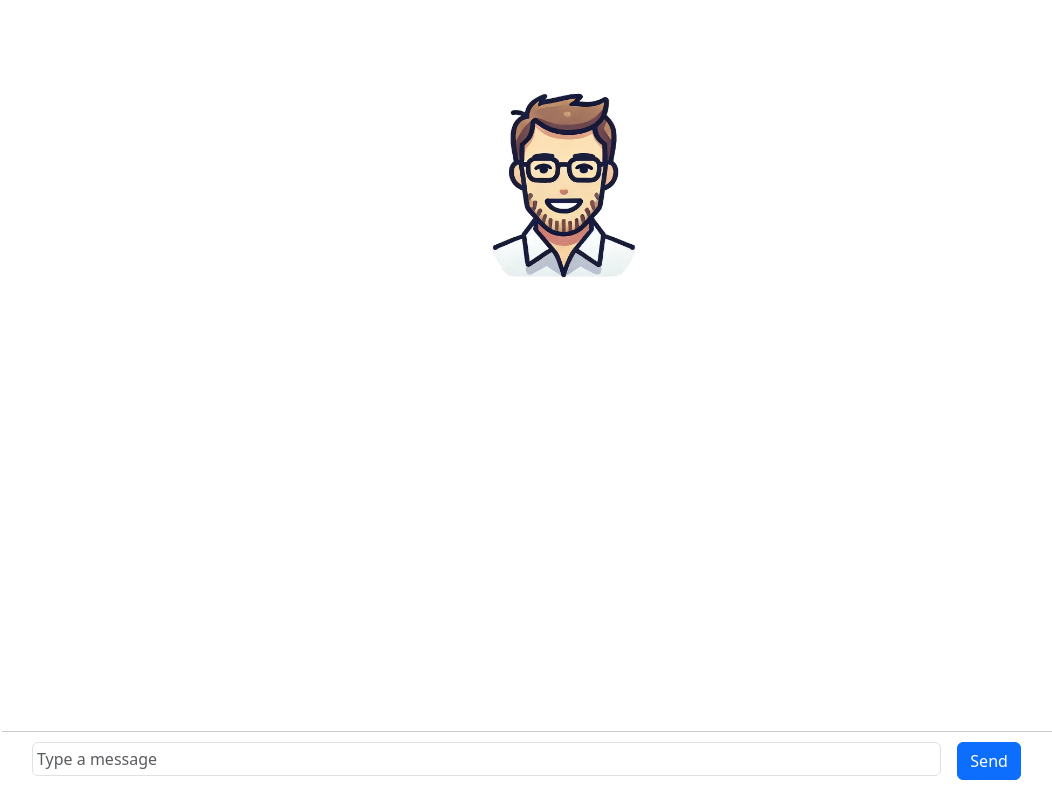
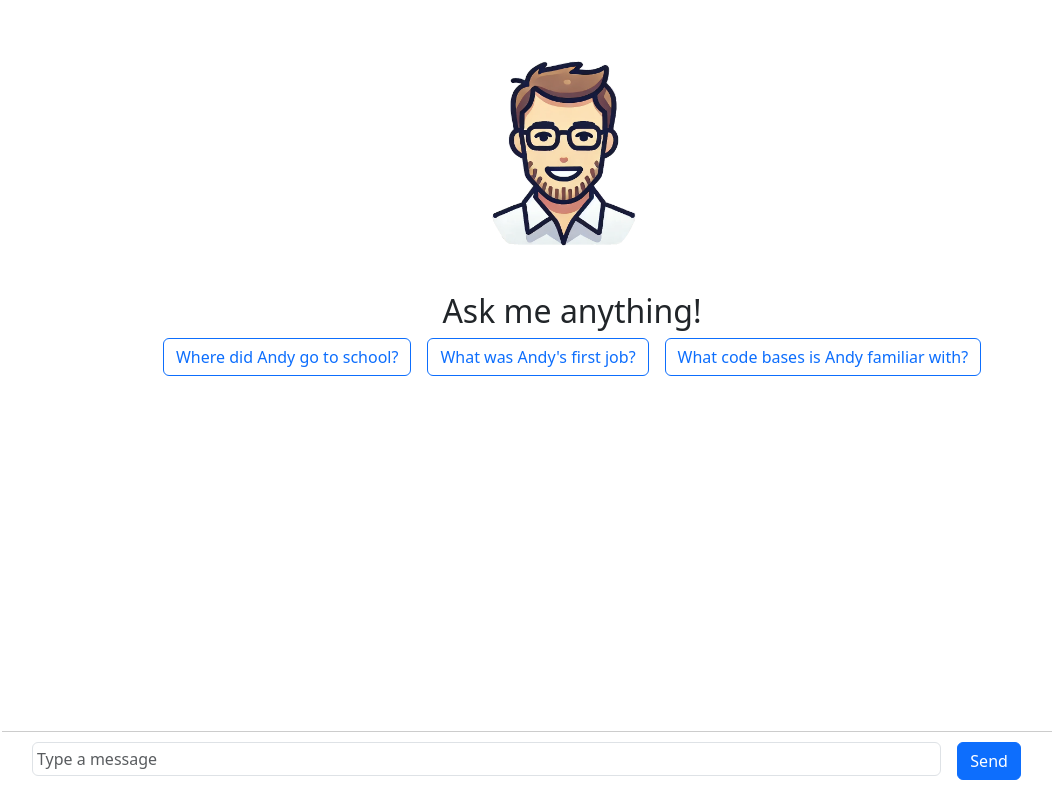
Before and after one commit to amitchell94/cv-chatbot, a React (Vite) app: page / in a window 1280 px wide. Shown: the whole page, without its empty margins (68-1120 px from the left). Built offline with nearby package versions, Linux system fonts and the light colour scheme.

Commit message:
added spinner and suggested questions

```diff
--- a/src/App.tsx
+++ b/src/App.tsx
@@ -10,12 +10,15 @@ interface Message {
 const Chatbot = () => {
   const [messages, setMessages] = useState<Message[]>([]);
   const [input, setInput] = useState("");
-  const sendMessage = async () => {
-    if (input.trim() === "") return; // Prevent sending empty messages
+  const [loading, setLoading] = useState(false);
 
-    const userMessage: Message = { text: input, sender: "user" };
+  const sendMessage = async (message: string) => {
+    if (message.trim() === "") return;
+
+    const userMessage: Message = { text: message, sender: "user" };
     setMessages([...messages, userMessage]);
 
+    setLoading(true);
     try {
       const response = await fetch("https://open-ai-api-mauve.vercel.app/", {
         method: "POST",
@@ -37,20 +40,45 @@ const Chatbot = () => {
     } catch (error) {
       console.error("Error calling the API:", error);
     }
-
+    setLoading(false);
     setInput("");
   };
 
   const handleKeyDown = (e: React.KeyboardEvent<HTMLInputElement>) => {
     if (e.key === "Enter") {
-      sendMessage();
+      sendMessage(input);
     }
   };
 
   return (
     <div className="container chatbot-container">
       <div className="row">
-      <img src="/images/avatar.png" alt="Avatar" style={{width:"300px"}} className="mx-auto mt-5"/>
+        <img src="/images/avatar.png" alt="Avatar" style={{width:"300px"}} className="mx-auto mt-3"/>
+      </div>
+      <div className="row">
+        <h2 className="text-center">Ask me anything!</h2>
+      </div>
+      <div className="row">
+        <div className="d-flex justify-content-center">
+          <button
+            className="btn btn-outline-primary mx-2"
+            onClick={() => sendMessage("Where did Andy go to school?")}
+          >
+            Where did Andy go to school?
+          </button>
+          <button
+            className="btn btn-outline-primary mx-2"
+            onClick={() => sendMessage("What was Andy's first job?")}
+          >
+            What was Andy's first job?
+          </button>
+          <button
+            className="btn btn-outline-primary mx-2"
+            onClick={() => sendMessage("What code bases is Andy familiar with?")}
+          >
+            What code bases is Andy familiar with?
+          </button>
+        </div>
       </div>
       <div className="messages-container row" >
         {messages.map((msg, idx) => (
@@ -58,6 +86,11 @@ const Chatbot = () => {
             {msg.sender == "user"? msg.text : <ReactMarkdown>{msg.text}</ReactMarkdown>}
           </div>
         ))}
+        <div className="row" hidden={!loading}>
+        <div className="spinner-border text-secondary" role="status">
+          <span className="visually-hidden">Loading...</span>
+        </div>
+        </div>
       </div>
       <div className="input-container row">
         <div className="col-10">
@@ -70,7 +103,7 @@ const Chatbot = () => {
           />
         </div>
         <div className="col-2">
-          <button className="btn btn-primary" onClick={sendMessage}>Send</button></div>
+          <button className="btn btn-primary" onClick={() => sendMessage(input)}>Send</button></div>
         </div>
 
     </div>
```
